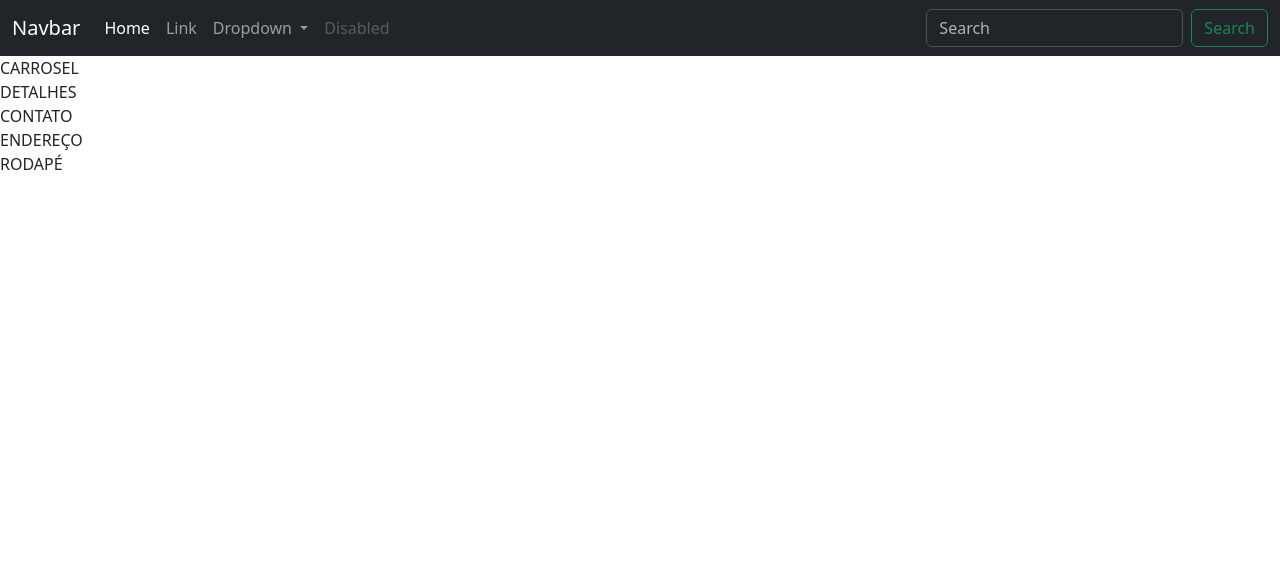
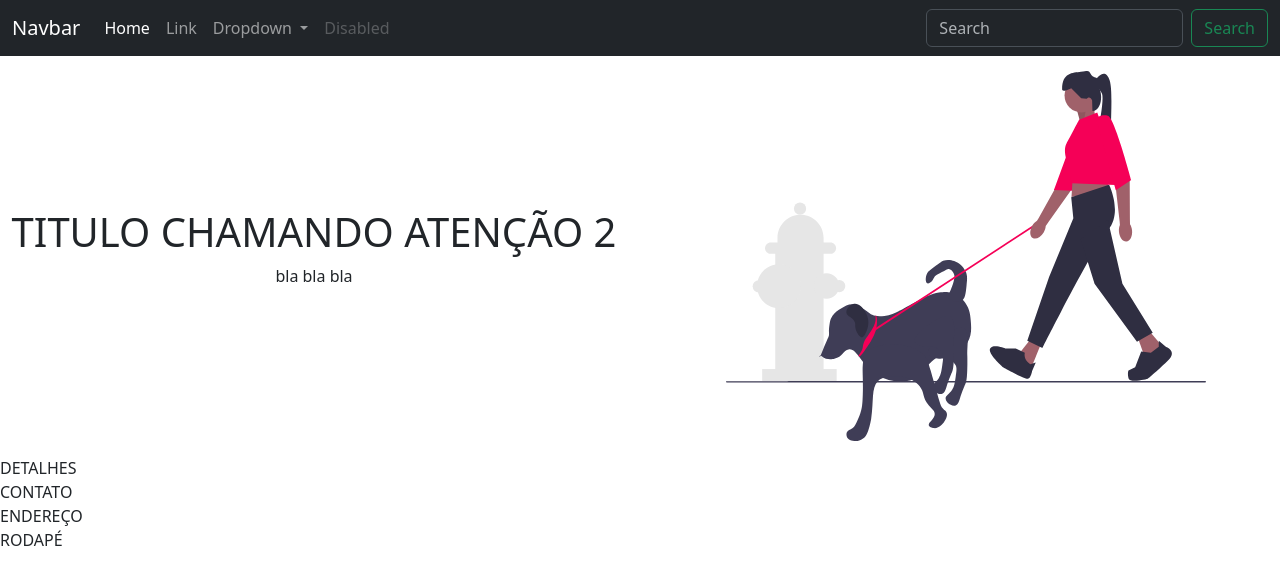
Before and after one commit to fniellylima/landing-page-fs13, a plain HTML site: page index.html in a window 1280 px wide. Both pictures are taken after a click on the link "Navbar". Drawn offline with nearby package versions, Linux system fonts and the light colour scheme.

Commit message:
adicionei a sessão carrosel

```diff
--- a/css/custom.css
+++ b/css/custom.css
@@ -0,0 +1,8 @@
+.custom-carousel{
+    height: 400px;
+    align-items: center;
+}
+
+.col>img{
+    height: 370px;
+}
--- a/index.html
+++ b/index.html
@@ -49,7 +49,55 @@
       </nav>
 
     <header>
-        CARROSEL
+        <div id="carouselExampleAutoplaying" class="carousel slide" data-bs-ride="carousel">
+            <div class="carousel-inner">
+              <div class="carousel-item active">
+                <div class="row text-center custom-carousel">
+                    <div class="col">
+                        <h1>TITULO CHAMANDO ATENÇÃO 1</h1>
+                        <p>bla bla bla</p>
+                    </div>
+                    <div class="col">
+                        <img src="img/image1.svg" class="image1" alt="">
+                    </div>
+
+                </div>
+
+              </div>
+              <div class="carousel-item">
+                <div class="row text-center custom-carousel">
+                    <div class="col">
+                        <h1>TITULO CHAMANDO ATENÇÃO 2</h1>
+                        <p>bla bla bla</p>
+                    </div>
+                    <div class="col">
+                        <img src="img/image2.svg" class="image1" alt="">
+                    </div>
+
+                </div>
+              </div>
+              <div class="carousel-item">
+                <div class="row text-center custom-carousel">
+                    <div class="col">
+                        <h1>TITULO CHAMANDO ATENÇÃO 3</h1>
+                        <p>bla bla bla</p>
+                    </div>
+                    <div class="col">
+                        <img src="img/image3.svg" class="image1" alt="">
+                    </div>
+
+                </div>
+              </div>
+            </div>
+            <button class="carousel-control-prev" type="button" data-bs-target="#carouselExampleAutoplaying" data-bs-slide="prev">
+              <span class="carousel-control-prev-icon" aria-hidden="true"></span>
+              <span class="visually-hidden">Previous</span>
+            </button>
+            <button class="carousel-control-next" type="button" data-bs-target="#carouselExampleAutoplaying" data-bs-slide="next">
+              <span class="carousel-control-next-icon" aria-hidden="true"></span>
+              <span class="visually-hidden">Next</span>
+            </button>
+          </div>
     </header>
 
     <section>
```
Also changed, not shown: img/image1.svg (added), img/image2.svg (added), img/image3.svg (added).
